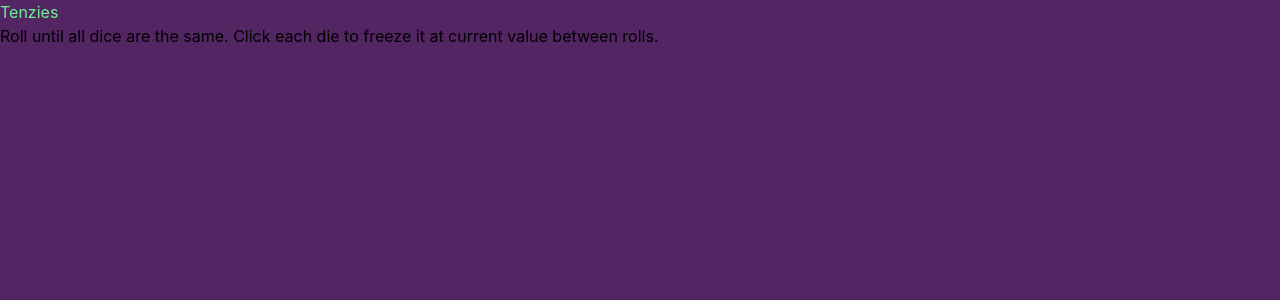
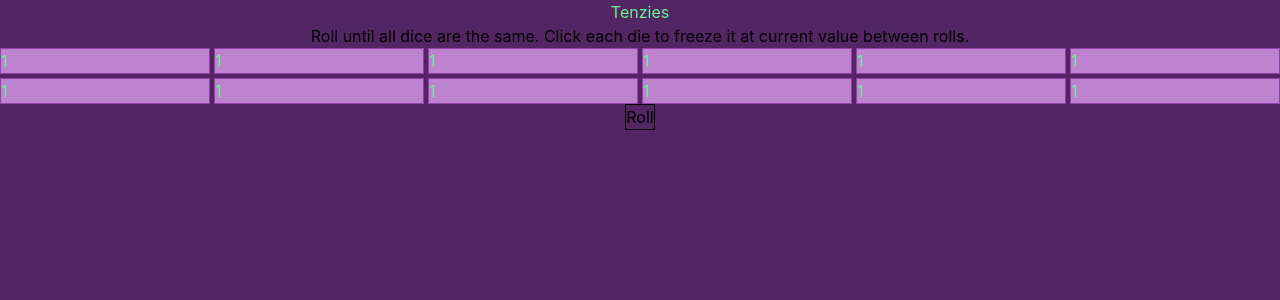
Before and after one commit to tmiesz/Tenzies, a React (Vite) app: page / in a window 1280 px wide. Shown: the top 300 px of the page. Built offline with nearby package versions, Linux system fonts and the light colour scheme.

Commit message:
first draw of die

```diff
--- a/src/App.tsx
+++ b/src/App.tsx
@@ -1,13 +1,23 @@
+import Die from "./components/Die";
+
 export default function App() {
   return (
     <>
-      <div>
+      <div className="flex flex-col items-center">
         <h1>Tenzies</h1>
         <span>
           Roll until all dice are the same. Click each die to freeze it at
           current value between rolls.
         </span>
       </div>
+      <div className="grid grid-cols-6 gap-1">
+        {Array.from({ length: 12 }).map((_, i) => (
+          <Die key={i} id={i} value="1" />
+        ))}
+      </div>
+      <div className="flex flex-col items-center">
+        <button className="border">Roll</button>
+      </div>
     </>
   );
 }
--- /dev/null
+++ b/src/components/Die.tsx
@@ -0,0 +1,15 @@
+type Props = {
+  id: number;
+  value: string;
+  locked?: boolean;
+};
+
+export default function Die({ value, locked = false }: Props) {
+  return (
+    <div
+      className={`bg-(--foreground) border text-(--accent) ${locked ? "border-(--accent)" : "border-(--secondary)"}`}
+    >
+      {value}
+    </div>
+  );
+}
```
